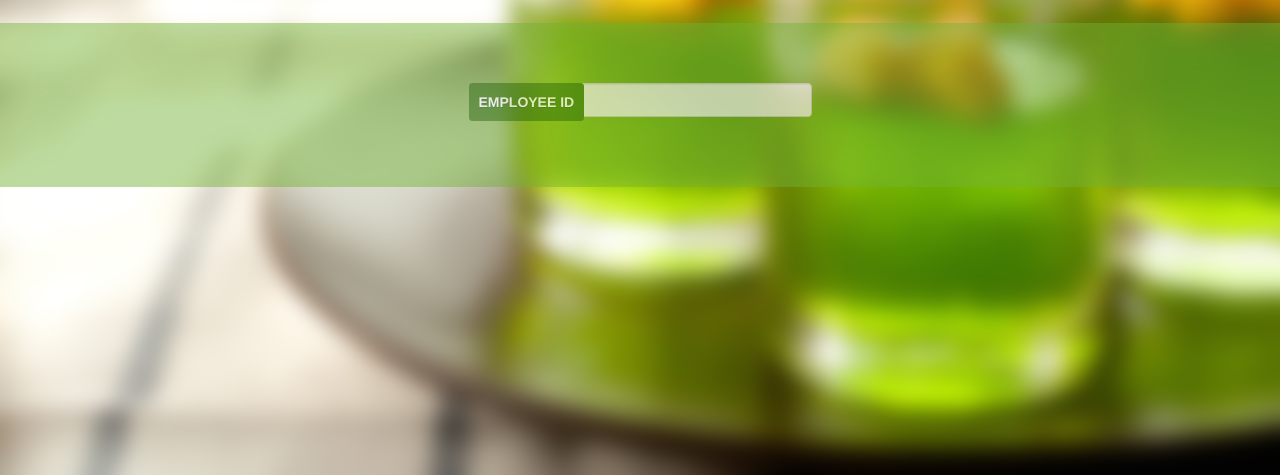
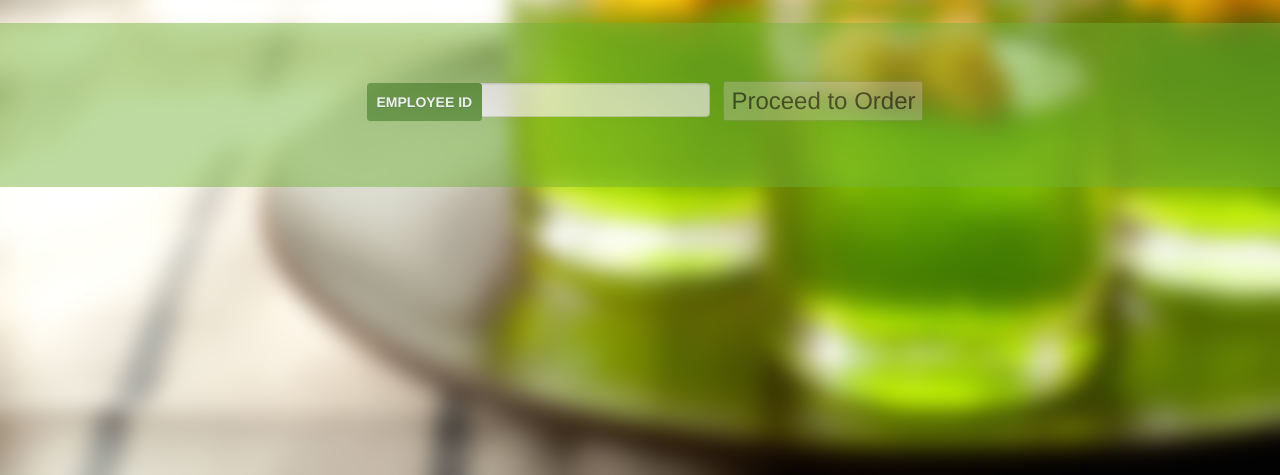
Before and after one commit to tw-blr-iot-ants/adjuvant, a website: page views/index.html in a window 1280 px wide. Shown: the part 325-800 px from the top of the page. Drawn offline with nearby package versions, Linux system fonts and the light colour scheme; files that its build step writes are made by us from their sources; files whose address does not match are found by name.

Commit message:
added button disable until emp id is given

```diff
--- a/views/index.html
+++ b/views/index.html
@@ -48,6 +48,14 @@
     </script>
 
     <script>
+        $(document).ready(function() {
+     $('#bttnsubmit').attr('disabled','disabled');
+     $("#balloon").change(function(){
+        $("#bttnsubmit").removeAttr("disabled");
+    });
+ });
+    </script>
+    <script>
            $.fn.numpad.defaults.gridTpl = '<table class="table modal-content"></table>';
 			$.fn.numpad.defaults.backgroundTpl = '<div class="modal-backdrop in"></div>';
 			$.fn.numpad.defaults.displayTpl = '<input type="text" class="form-control" />';
@@ -74,6 +82,10 @@
         <li>
             <input type="text" class="form-control" style="font-size: 18pt" data-animation="flip" id="balloon" data-label="Employee ID" data-label-bg="#82cff0"
                    data-label-color="#fff" maxlength="5" data-mask="" />
+
+                <button name="button" value="Order" type="button" class="" style="font-size: 18pt"  data-label-bg="#82cff0" id="bttnsubmit"
+                        data-label-color="#fff">Proceed to Order</button>
+
         </li>
     </ul>
 </div>
```
